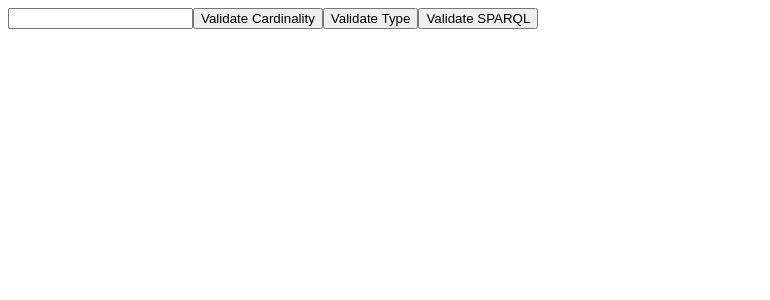
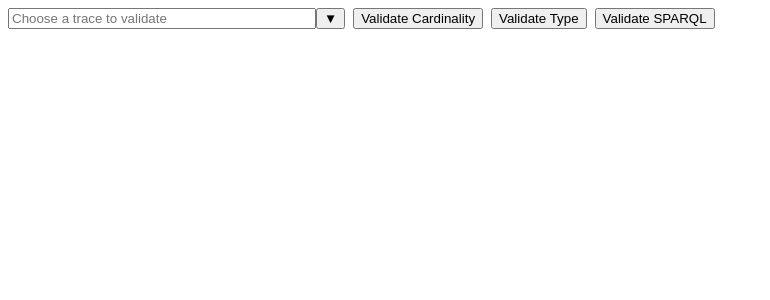
Before and after one commit to maximlishchenko/CS4529-validator-ui, a React (Vite) app: page / in a window 1280 px wide. Shown: the top 300 px of the page, without its empty margins (0-770 px from the left). Built offline with nearby package versions, Linux system fonts and the light colour scheme; the HTML template or start-up script is replaced by a standard one.

Commit message:
delete previous input field component, make buttons inline elements, add margins

```diff
--- a/package.json
+++ b/package.json
@@ -11,6 +11,7 @@
   },
   "dependencies": {
     "react": "^18.2.0",
+    "react-bootstrap": "^2.10.1",
     "react-dom": "^18.2.0"
   },
   "devDependencies": {
--- a/src/App.css
+++ b/src/App.css
@@ -1,3 +1,39 @@
-.traceInput {
-    width: 200px;
+.wrapper {
+    display: flex;
 }
+
+.validate-button {
+    margin-left: 8px;
+}
+
+.result-table {
+    margin-top: 20px;
+}
+
+.dropdown {
+    position: relative;
+}
+
+.dropdown > input {
+    width: 300px;
+}
+
+.dropdown-menu {
+    position: absolute;
+    top: 100%;
+    left: 0;
+    z-index: 1000;
+    background-color: #fff;
+    border: 1px solid #ccc;
+    max-height: 200px;
+    overflow-y: auto;
+}
+
+.dropdown-item {
+    padding: 8px 12px;
+    cursor: pointer;
+}
+
+.dropdown-item:hover {
+    background-color: #f0f0f0;
+}
--- a/src/App.tsx
+++ b/src/App.tsx
@@ -1,17 +1,19 @@
 import React, { useState } from 'react';
-import InputField from './components/InputField.tsx';
+import './App.css';
 import Button from './components/Button.tsx';
 import ValidationResultTable from './components/ValidationResultTable.tsx';
+import FileChooser from './components/FileChooser.tsx';
 
 const App: React.FC = () => {
-  const [inputValue, setInputValue] = useState('');
+  const [selectedFileName, setSelectedFileName] = useState<string | null>(null);
   const [response, setResponse] = useState<string | null>(null);
   const [noViolationsMessage, setNoViolationsMessage] = useState<string | null>(null);
   const [errorMessage, setErrorMessage] = useState<string | null>(null);
 
-  const handleInputChange = (event: React.ChangeEvent<HTMLInputElement>) => {
-    setInputValue(event.target.value);
-  };
+  const handleSelectedFileNameChange = (fileName: string | null) => {
+    setSelectedFileName(fileName);
+  }
+
 
   const handleButtonClick = async (endpoint: string) => {
     try {
@@ -21,7 +23,7 @@ const App: React.FC = () => {
           'Content-Type': 'application/json',
           'Access-Control-Allow-Origin': '*'
         },
-        body: inputValue
+        body: selectedFileName
       });
       const responseData = await response.json();
 
@@ -55,7 +57,8 @@ const App: React.FC = () => {
 
   return (
     <div>
-      <InputField value={inputValue} onChange={handleInputChange} />
+      <div className='wrapper'>
+        <FileChooser endpoint='http://localhost:8080/get-file-names' onFileNameChange={handleSelectedFileNameChange} />
         <Button onClick={() => handleButtonClick('validate-cardinality')}>
           Validate Cardinality
         </Button>
@@ -65,6 +68,7 @@ const App: React.FC = () => {
         <Button onClick={() => handleButtonClick('validate-sparql')}>
           Validate SPARQL
         </Button>
+      </div>
       {errorMessage && <p>{errorMessage}</p>}
       {noViolationsMessage && <p>{noViolationsMessage}</p>}
       {response && <ValidationResultTable response={response} />}
--- a/src/components/Button.tsx
+++ b/src/components/Button.tsx
@@ -7,7 +7,7 @@ interface ButtonProps {
 
 const Button: React.FC<ButtonProps> = ({ onClick, children }) => {
   return (
-    <button onClick={onClick}>{children}</button>
+    <button className='validate-button' onClick={onClick}>{children}</button>
   );
 };
 
--- a/src/components/FileChooser4.tsx
+++ b/src/components/FileChooser.tsx
@@ -2,9 +2,10 @@ import React, { useState } from 'react';
 
 interface Props {
   endpoint: string;
+  onFileNameChange: (fileName: string | null) => void;
 }
 
-const FileChooser: React.FC<Props> = ({ endpoint }) => {
+const FileChooser: React.FC<Props> = ({ endpoint, onFileNameChange }) => {
   const [fileNames, setFileNames] = useState<string[]>([]);
   const [selectedFileName, setSelectedFileName] = useState<string | null>(null);
   const [isLoading, setIsLoading] = useState<boolean>(false);
@@ -27,11 +28,8 @@ const FileChooser: React.FC<Props> = ({ endpoint }) => {
   const handleSelect = (fileName: string) => {
     setSelectedFileName(fileName);
     setIsDropdownOpen(false);
+    onFileNameChange(fileName);
   };
-
-//   const toggleDropdown = () => {
-//     setIsDropdownOpen(!isDropdownOpen);
-//   };
 
   return (
     <div className="file-chooser">
@@ -41,7 +39,6 @@ const FileChooser: React.FC<Props> = ({ endpoint }) => {
           value={selectedFileName || ''}
           placeholder="Choose a trace to validate"
           readOnly
-        //   onClick={toggleDropdown}
         />
         <button onClick={handleClick} disabled={isLoading}>
           {isLoading ? 'Loading...' : '▼'}
--- a/src/components/InputField.tsx
+++ /dev/null
@@ -1,14 +0,0 @@
-import React from 'react';
-
-interface InputFieldProps {
-  value: string;
-  onChange: (event: React.ChangeEvent<HTMLInputElement>) => void;
-}
-
-const InputField: React.FC<InputFieldProps> = ({ value, onChange }) => {
-  return (
-    <input type="text" value={value} onChange={onChange} />
-  );
-};
-
-export default InputField;
--- a/src/components/ValidationResultTable.tsx
+++ b/src/components/ValidationResultTable.tsx
@@ -9,7 +9,7 @@ const ValidationResultTable: React.FC<ValidationResultTableProps> = ({ response
   const validationResults = JSON.parse(response);
 
   return (
-    <table>
+    <table className='result-table'>
       <thead>
         <tr>
           <th>Focus Node</th>
```
Also changed, not shown: 1 other file (tests, documents, lock files or other folders). Lines whose indentation alone changed are shown as unchanged.
